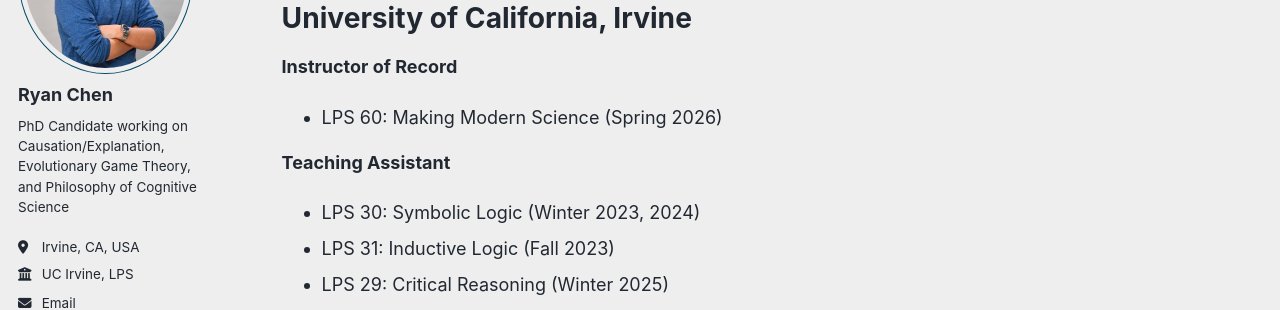
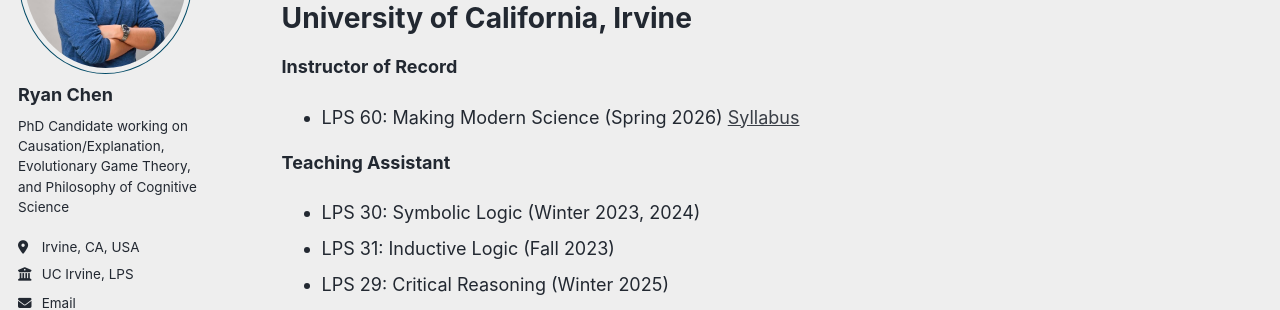
Before and after one commit to RyanChenPhil/RyanChenPhil.github.io, a Jekyll site: the page built from _pages/teaching.md, in a window 1280 px wide and 1048 px high. Shown: the part 223-533 px from the top of the window. Built offline with Jekyll 4.4.1, drawn with Linux system fonts in a browser that asks for light colours; a script bundle is joined from its source files by our own code; library files that are not in the unit come from our copies.

Commit message:
Update teaching.md

```diff
--- a/_pages/teaching.md
+++ b/_pages/teaching.md
@@ -10,7 +10,7 @@ I have served as Teaching Assistant at both the University of British Columbia a
 # University of California, Irvine
 
 **Instructor of Record**
-- LPS 60: Making Modern Science (Spring 2026)
+- LPS 60: Making Modern Science (Spring 2026) [Syllabus](ryanchenphil.github.io/files/LPS-HIST 60 Syllabus.pdf)
 
 **Teaching Assistant**
 - LPS 30: Symbolic Logic (Winter 2023, 2024)
```
